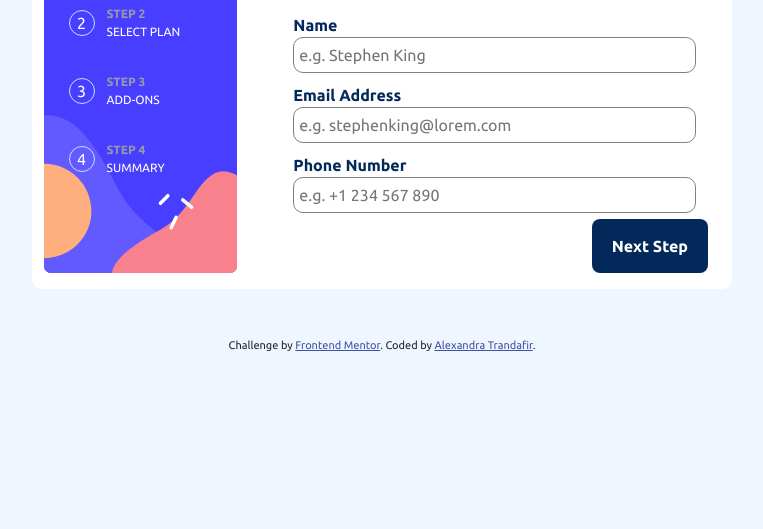
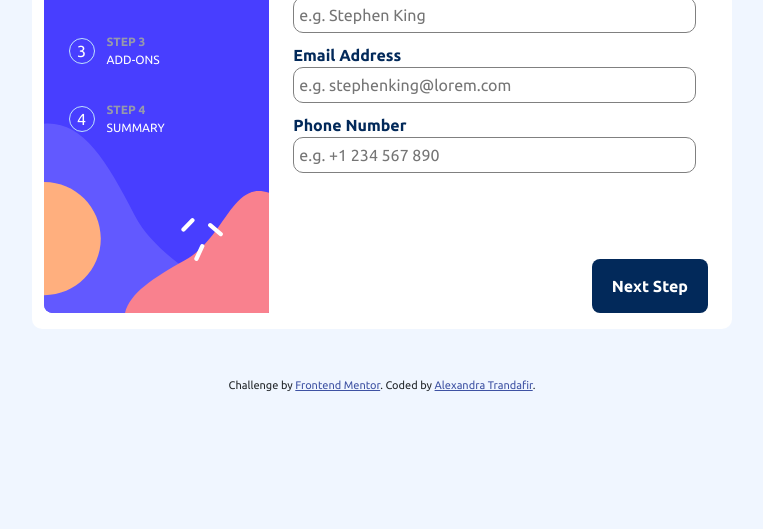
Before and after one commit to AlexandraTnd/Frontend-Mentor---Multi-step-form, a plain HTML site: page index.html in a window 1280 px wide. Shown: the part 271-800 px from the top of the page, without its empty margins (258-1021 px from the left). Drawn offline with nearby package versions, Linux system fonts and the light colour scheme.

Commit message:
change multi form height

```diff
--- a/style.css
+++ b/style.css
@@ -1,5 +1,7 @@
 * {
     box-sizing: border-box;
+    margin: 0;
+    padding: 0;
 }
 
 .hidden {
@@ -16,13 +18,14 @@ body {
     background-color: white;
     border-radius: 10px;
     max-width: 700px;
+    height: 100%;
 }
 
 #step-menu {
     background-image: url('./assets/images/bg-sidebar-desktop.svg');
     background-size: auto 100%;
     background-repeat: no-repeat;
-    height: 50vh;
+    height: 60vh;
     color: white;
 }
 
```
